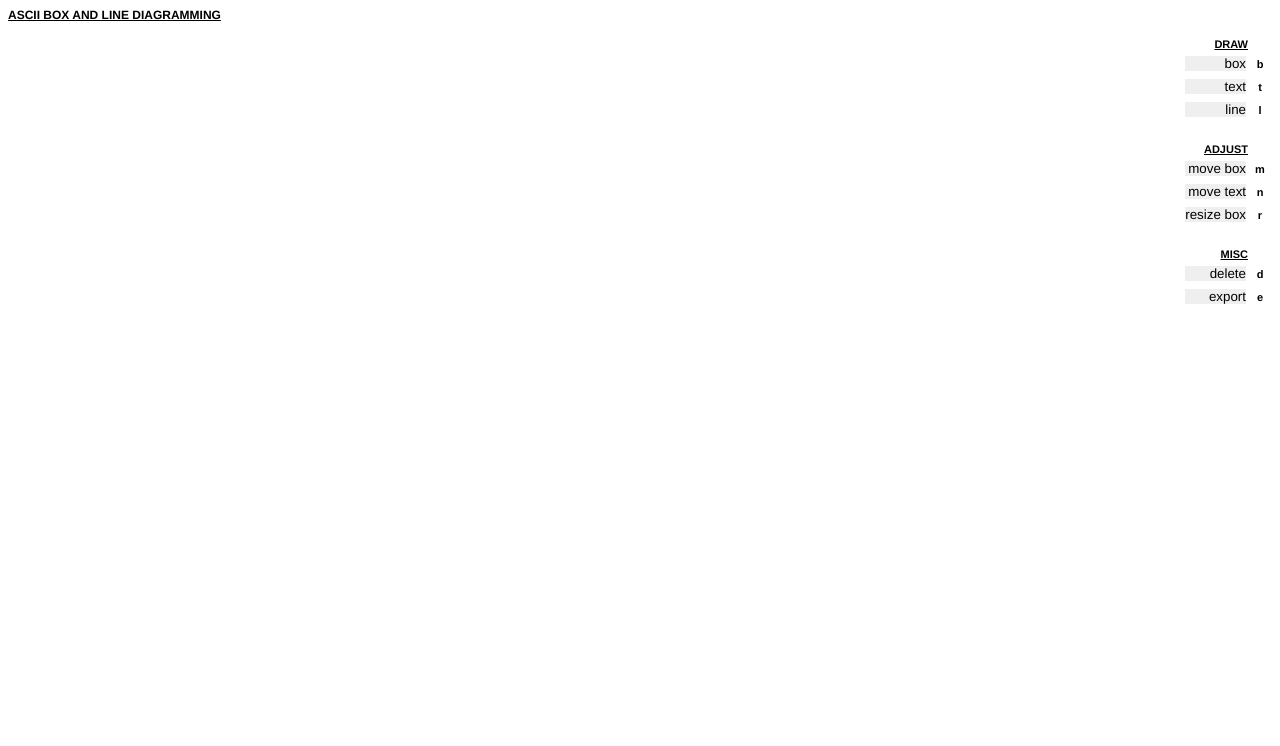
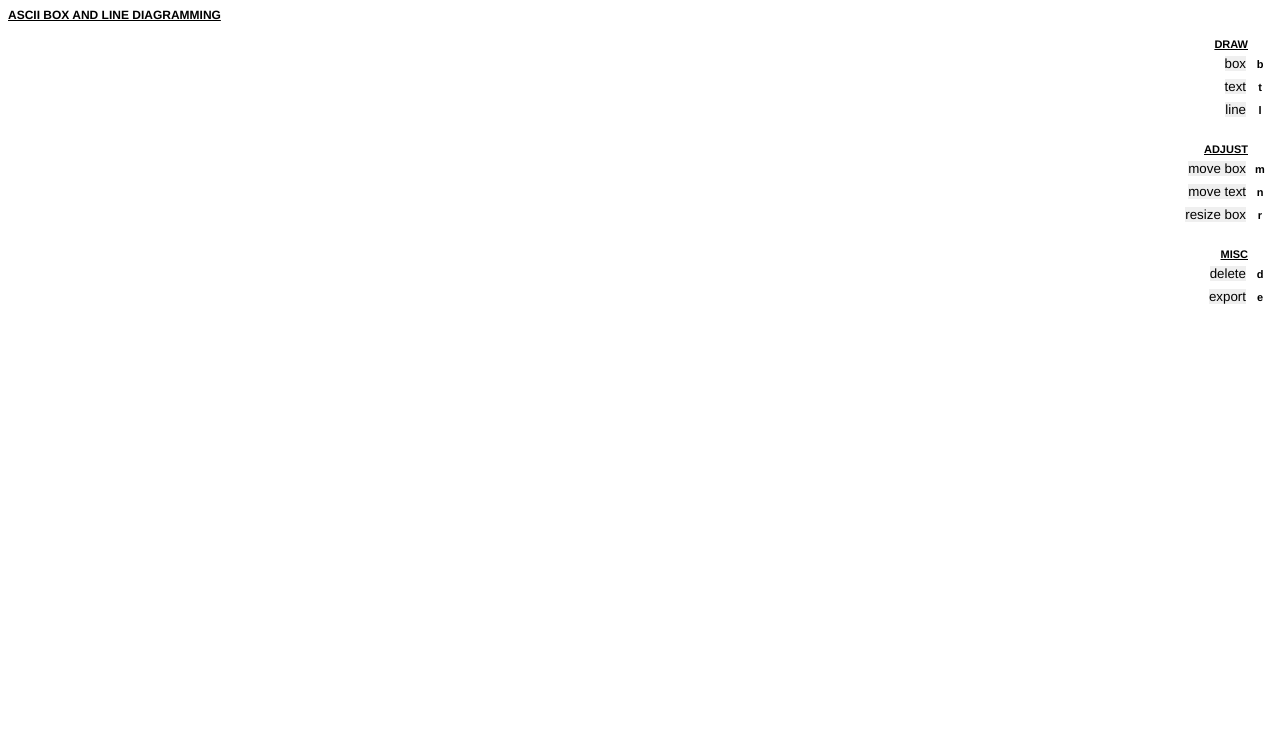
Before and after one commit to mreinstein/ascii-diagrams, a website: page index.html in a window 1280 px wide. Shown: the top 746 px of the page. Drawn offline with Linux system fonts and the light colour scheme.

Commit message:
fix weird mouseover effect on command buttons

```diff
--- a/index.html
+++ b/index.html
@@ -122,6 +122,10 @@
         background: rgba(255,255,255, 0.8);
       }
 
+      .command-container {
+        text-align: right;
+      }
+
   </style>
 </head>
 <body>
@@ -133,34 +137,50 @@
     <h4>draw</h4>
     <div class="shortcut"></div>
 
+    <div class="command-container">
       <button>box</button>
+    </div>
     <div class="shortcut" title="keyboard shorcut: b">b</div>
 
+    <div class="command-container">
       <button>text</button>
+    </div>
     <div class="shortcut" title="keyboard shorcut: t">t</div>
 
+    <div class="command-container">
       <button>line</button>
+    </div>
     <div class="shortcut" title="keyboard shorcut: l">l</div>
 
     <h4>adjust</h4>
     <div class="shortcut"></div>
 
+    <div class="command-container">
       <button>move box</button>
+    </div>
     <div class="shortcut" title="keyboard shorcut: m">m</div>
 
+    <div class="command-container">
       <button>move text</button>
+    </div>
     <div class="shortcut">n</div>
 
+    <div class="command-container">
       <button> resize box</button>
+    </div>
     <div class="shortcut" title="keyboard shorcut: r">r</div>
 
     <h4>misc</h4>
     <div class="shortcut"></div>
 
+    <div class="command-container">
       <button>delete</button>
+    </div>
     <div class="shortcut" title="keyboard shorcut: d">d</div>
 
+    <div class="command-container">
       <button>export</button>
+    </div>
     <div class="shortcut" title="keyboard shorcut: e">e</div>
 
     <div id="hints"> </div>
```
Also changed, not shown: index.js (+4 -4 lines), lib/bresenham.js (renamed from bresenham.js), lib/export.js (renamed from export.js), lib/find-point-on-box.js (renamed from find-point-on-box.js), lib/get-path-cells.js (renamed from get-path-cells.js), lib/grid-scale-down.js (renamed from grid-scale-down.js), lib/grid-scale-up.js (renamed from grid-scale-up.js), lib/tile-map.js (renamed from tile-map.js). Lines whose indentation alone changed are shown as unchanged.
